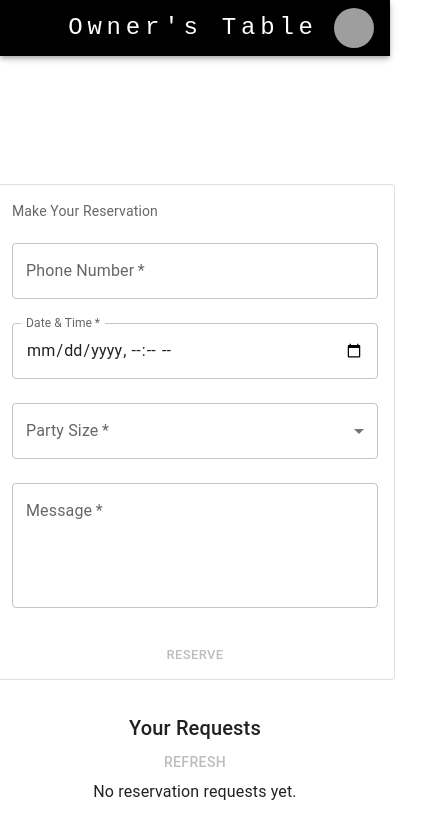
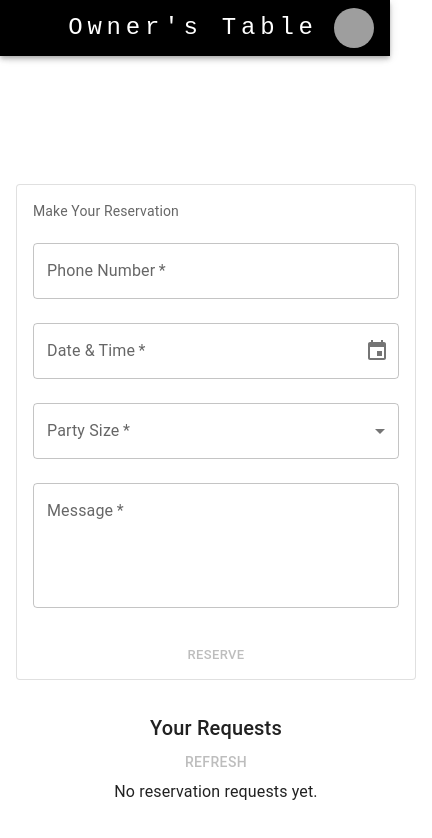
Before and after one commit to anuragkelkar1/onesignal-app, a React (Vite) app: page / in a window 390 px wide. Shown: the top 838 px of the page, 432 px wide, since content can reach past the window. Built offline with nearby package versions, Linux system fonts and the light colour scheme; grey boxes are pictures that could not be loaded; some icons are missing.

Commit message:
iphone compatibility check

```diff
--- a/package.json
+++ b/package.json
@@ -14,8 +14,10 @@
     "@emotion/styled": "^11.14.0",
     "@mui/icons-material": "^7.1.0",
     "@mui/material": "^7.1.0",
+    "@mui/x-date-pickers": "^8.3.0",
     "@supabase/supabase-js": "^2.49.4",
     "core-js": "^3.42.0",
+    "dayjs": "^1.11.13",
     "react": "^19.0.0",
     "react-dom": "^19.0.0",
     "react-router-dom": "^7.5.3"
--- a/src/App.jsx
+++ b/src/App.jsx
@@ -16,7 +16,7 @@ function Home({ onSuccess }) {
     <Box
       sx={{
         mx: "auto",
-        width: "100vw",
+        // width: "100vw",
         display: "flex",
         justifyContent: "center",
         alignItems: "center",
--- a/src/components/admin-dash/AdminDashboard.jsx
+++ b/src/components/admin-dash/AdminDashboard.jsx
@@ -88,7 +88,7 @@ export default function AdminDashboard() {
     <Box
       sx={{
         padding: 4,
-        width: "100vw",
+        // width: "100vw",
         display: "flex",
         flexDirection: "column",
         alignItems: "center",
--- a/src/components/card/card.jsx
+++ b/src/components/card/card.jsx
@@ -13,6 +13,10 @@ import InputLabel from "@mui/material/InputLabel";
 import Select from "@mui/material/Select";
 import MenuItem from "@mui/material/MenuItem";
 import { supabase } from "../../supabaseClient";
+import { LocalizationProvider } from "@mui/x-date-pickers/LocalizationProvider";
+import { DateTimePicker } from "@mui/x-date-pickers/DateTimePicker";
+import { AdapterDayjs } from "@mui/x-date-pickers/AdapterDayjs";
+import dayjs from "dayjs";
 
 export default function ReservationForm() {
   const [phone, setPhone] = React.useState("");
@@ -112,16 +116,22 @@ export default function ReservationForm() {
               onBlur={(e) => validatePhone(e.target.value)}
             />
 
-            <TextField
-              label="Date & Time"
-              type="datetime-local"
-              required
-              fullWidth
-              margin="normal"
-              InputLabelProps={{ shrink: true }}
-              value={dateTime}
-              onChange={(e) => setDateTime(e.target.value)}
-            />
+            <LocalizationProvider dateAdapter={AdapterDayjs}>
+              <DateTimePicker
+                label="Date & Time"
+                value={dateTime ? dayjs(dateTime) : null}
+                onChange={(newValue) => {
+                  if (newValue) setDateTime(newValue.toISOString()); // store ISO string
+                }}
+                slotProps={{
+                  textField: {
+                    fullWidth: true,
+                    margin: "normal",
+                    required: true,
+                  },
+                }}
+              />
+            </LocalizationProvider>
 
             <FormControl fullWidth margin="normal" required>
               <InputLabel id="party-size-label">Party Size</InputLabel>
```
Also changed, not shown: 1 other file (tests, documents, lock files or other folders).
